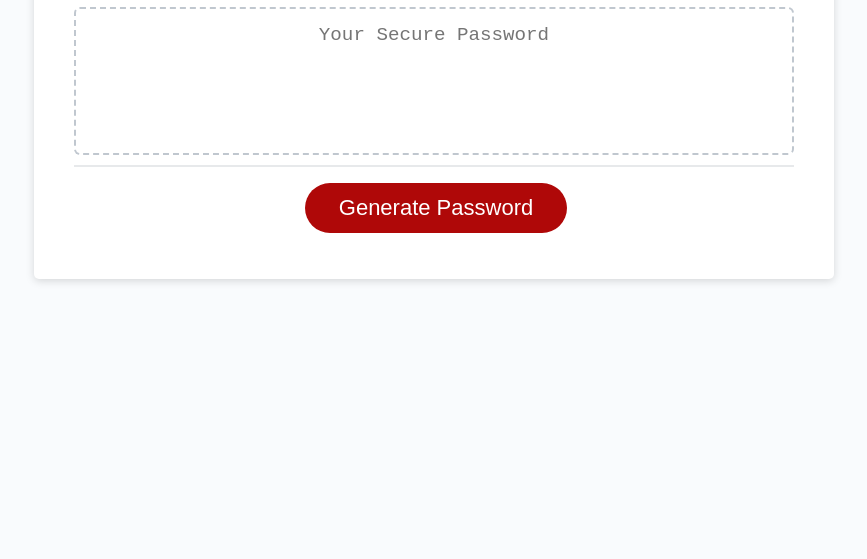
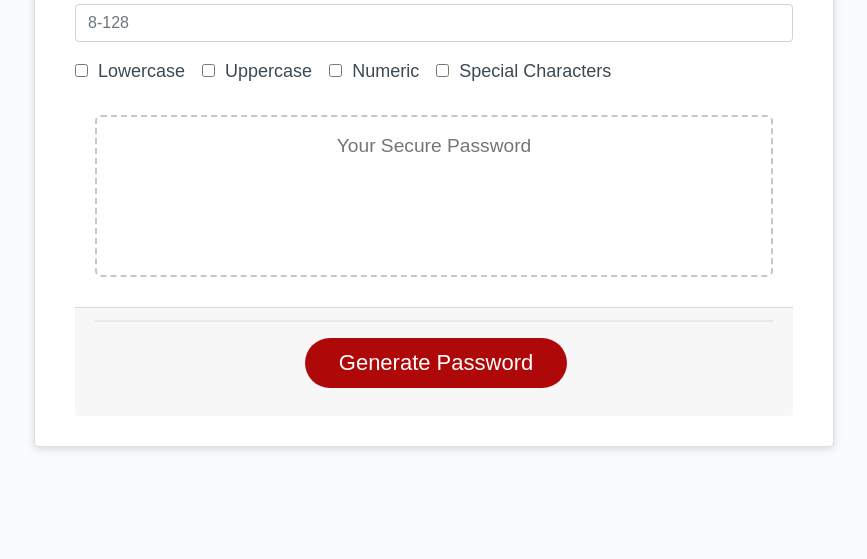
Before and after one commit to HeavensRegent/nb-w3-homework, a plain HTML site: page index.html in a window 1280 px wide. Shown: the part 241-800 px from the top of the page, without its empty margins (206-1073 px from the left). Drawn offline with nearby package versions, Linux system fonts and the light colour scheme.

Commit message:
added inputs and checkboxes to make it easier for the user to generate a new password with different parameters

```diff
--- a/index.html
+++ b/index.html
@@ -7,6 +7,7 @@
     <title>Password Generator</title>
 
     <!-- Bootstrap CSS -->
+    <link rel="stylesheet" href="https://stackpath.bootstrapcdn.com/bootstrap/4.3.1/css/bootstrap.min.css" integrity="sha384-ggOyR0iXCbMQv3Xipma34MD+dH/1fQ784/j6cY/iJTQUOhcWr7x9JvoRxT2MZw1T" crossorigin="anonymous">
     <link rel="stylesheet" href="style.css" />
   </head>
   <body>
@@ -17,6 +18,38 @@
       <div class="card">
         <div class="card-header">
           <h2>Generate a Password</h2>
+        </div>
+        <div class="row">
+          <div class="col">
+            <div class="form-group">
+              <label for="passwordLength">Password Length (8 - 128)</label>
+              <input type="number" class="form-control" name="passwordLength" id="passwordLength" placeholder="8-128" min="8" max="128">
+            </div>
+          </div>
+        </div>
+        <div class="row">
+          <div class="col">
+            <div class="form-check form-check-inline">
+              <label class="form-check-label">
+                <input class="form-check-input" type="checkbox" name="" id="lowerCaseCheckbox" > Lowercase
+              </label>
+            </div>
+            <div class="form-check form-check-inline">
+              <label class="form-check-label">
+                <input class="form-check-input" type="checkbox" name="" id="upperCaseCheckbox" > Uppercase
+              </label>
+            </div>
+            <div class="form-check form-check-inline">
+              <label class="form-check-label">
+                <input class="form-check-input" type="checkbox" name="" id="numericCheckbox" > Numeric
+              </label>
+            </div>
+            <div class="form-check form-check-inline">
+              <label class="form-check-label">
+                <input class="form-check-input" type="checkbox" name="" id="specialCharacterCheckbox" > Special Characters
+              </label>
+            </div>
+          </div>
         </div>
         <div class="card-body">
           <textarea
```
